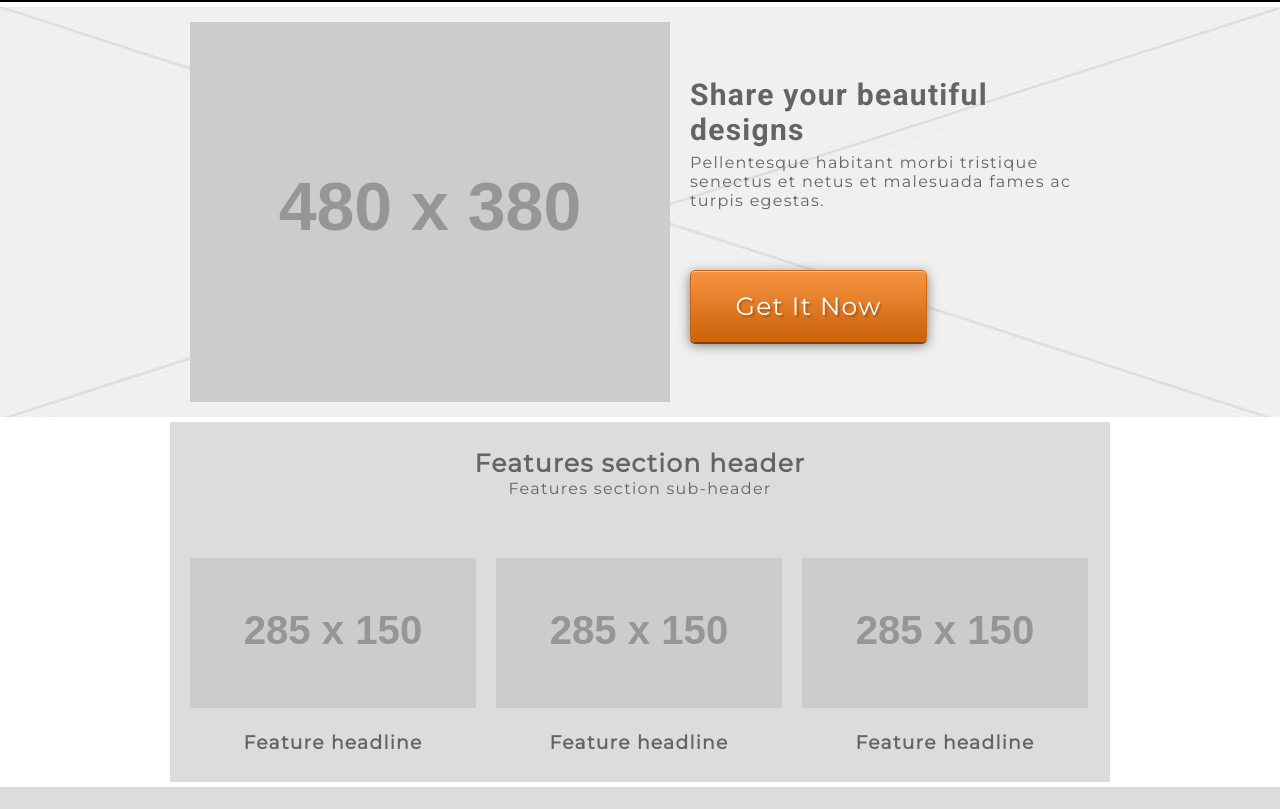
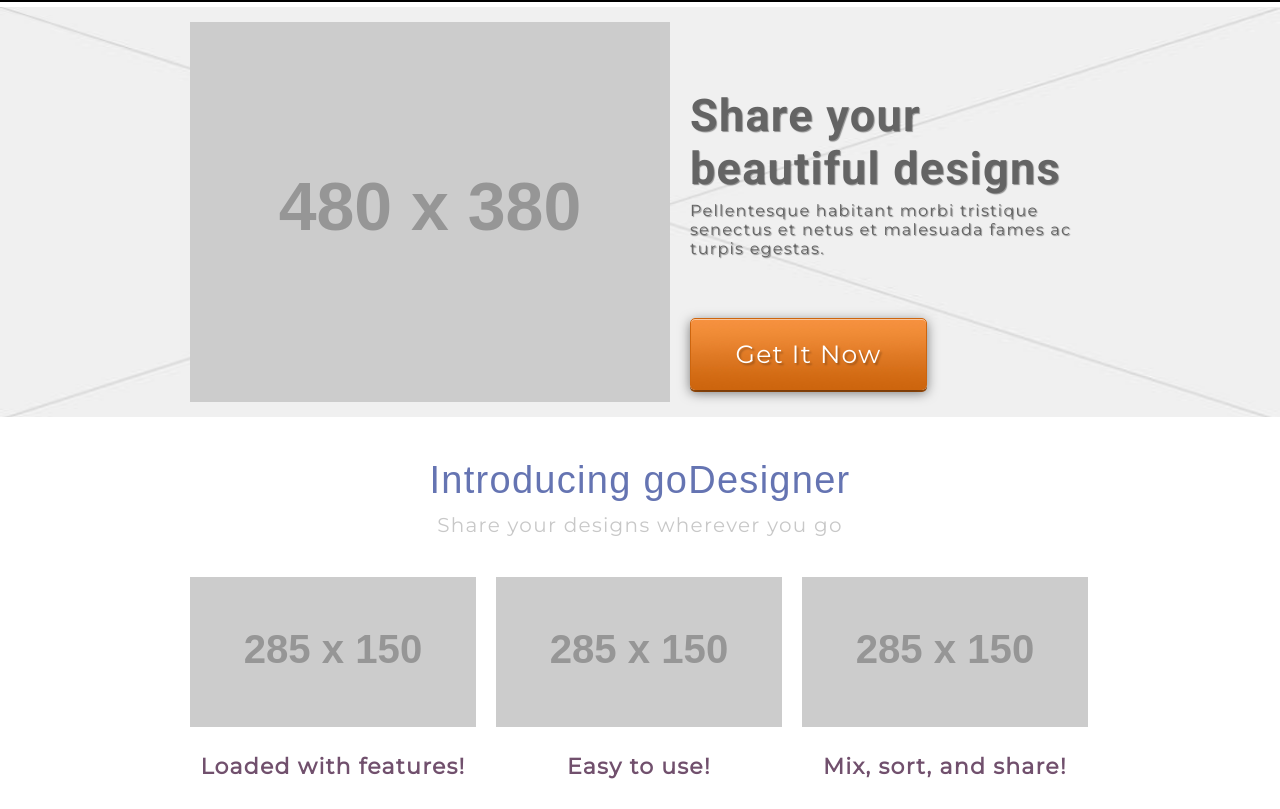
Before and after one commit to adrioro/SIML-Design, a plain HTML site: page index.html in a window 1280 px wide. Shown: the part 68-877 px from the top of the page. Drawn offline with Linux system fonts and the light colour scheme; placeholder pictures from the web are drawn by us; files whose address does not match are found by name; a web font is replaced by a local one.

Commit message:
Commit #4

```diff
--- a/index.html
+++ b/index.html
@@ -10,6 +10,7 @@
 			@import url('https://fonts.googleapis.com/css?family=Montserrat|Roboto:700');
 
 		</style>
+
 	</head>
 
 	<body>
@@ -57,27 +58,27 @@
 
 		<section class="features">
 
-			<h2>Features section header</h2>
-			<h4>Features section sub-header</h4>
+			<h2>Introducing goDesigner</h2>
+			<h4>Share your designs wherever you go</h4>
 
 			<aside>
 
 				<img src="http://placehold.it/285x150">
-				<h3>Feature headline</h3>
+				<h3>Loaded with features!</h3>
 
 			</aside>
 
 			<aside>
 
 				<img src="http://placehold.it/285x150">
-				<h3>Feature headline</h3>
+				<h3>Easy to use!</h3>
 
 			</aside>
 
 			<aside>
 
 				<img src="http://placehold.it/285x150">
-				<h3>Feature headline</h3>
+				<h3>Mix, sort, and share!</h3>
 
 			</aside>
 
--- a/styles.css
+++ b/styles.css
@@ -19,18 +19,19 @@ header { width: 100%; height: 60px; background: rgb(0,0,0); padding: 5px 0; marg
 
 section.hero { width: 100%; height: 400px; background: url(bgplaceholder.jpg); background-size: 100% 100%; padding: 5px 0; margin-bottom: 5px; }
 	.heroimage { width: 480px; height: 380px; background: rgb(150,150,150); float: left; margin: 10px 0 0 20px; }
-	.herocontent { width: 400px; float: left; margin-left: 20px; padding-top: 40px; }
-	section.hero h1 { font-size: 30px; margin-bottom: -10px; font-family: 'Roboto', sans-serif;}
+	.herocontent { width: 400px; float: left; margin-left: 20px; padding-top: 40px; text-shadow: 1px 1px 1px rgba(0,0,0,0.4); }
+	section.hero h1 { font-size: 45px; margin-bottom: -10px; font-family: 'Roboto', sans-serif;}
 	section.hero p { margin-bottom: 60px; }
 	section.hero .button { width: 225px; height: 45px; padding-top: 20px; font-size: 25px;}
 
-section.features { width: 940px; height: 350px; background: rgb(220,220,220); margin: 0 auto 5px; padding: 5px 0; }
-	section.features h2 { font-size: 25px; text-align: center; margin-bottom: -20px; }
-	section.features h4 { font-weight: normal; text-align: center; margin-bottom: 60px; }
+section.features { width: 940px; height: 350px; margin: 0 auto 0px; padding: 5px 0; }
+	section.features h2 { color: #6574B2; font-family: 'Roboto', sans-serif; font-size: 38px; text-align: center; margin-bottom: -15px; font-family: 'Actor', sans-serif; font-weight: normal}
+	section.features h4 { font-size: 20px; font-weight: normal; color: rgb(200,200,200); text-align: center; margin-bottom: 40px; }
 	section.features aside { width: 286px; height: 200px; float: left; text-align: center; margin-left: 20px; }
 	section.features aside img { width: 100%; height: 150px; background: rgb(200,200,200); }
+	section.features aside h3 {font-size: 22px; color: rgb(113,80,109); }
 
-section.organize { width: 100%; height: 260px; background: rgb(220,220,220); padding: 5px 0; margin-bottom: 5px; }
+section.organize { width: 100%; height: 260px; background: rgb(220,220,220); padding: 5px 0; margin-bottom: 5px; margin-top: 35px;}
 	section.organize img, section.share img { width: 440px; height: 225px; float: left; margin-left: 20px; margin-top: 20px; background: rgb(200,200,200); }
 	.organizecontent, .sharecontent { float: left; margin-left: 20px; width: 440px; }
 
```
